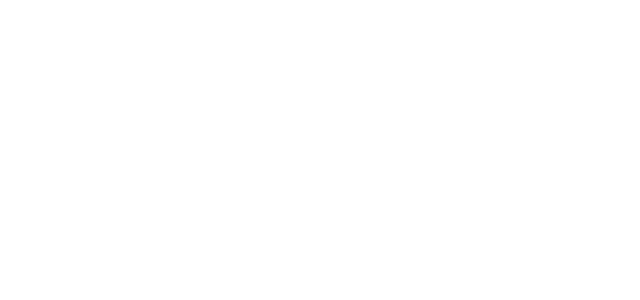
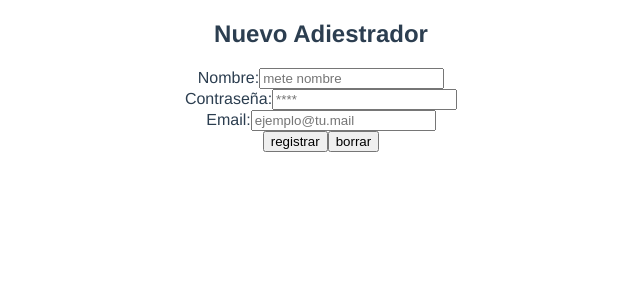
Before and after one commit to PabloSato/FrontDoggin, a Vue app: page /alta-adiestrador in a window 1280 px wide. Before the commit this address had no page. Shown: the top 300 px of the page, without its empty margins (319-959 px from the left). Built offline with nearby package versions, Linux system fonts and the light colour scheme.

Commit message:
formularios de registro

```diff
--- /dev/null
+++ b/src/components/RegForm.vue
@@ -0,0 +1,47 @@
+<template>
+  <h2>Nuevo {{ textH2 }}</h2>
+  <div v-if="errorValida.length > 0">
+    <p v-for="mensaje in errorValida" :key="mensaje">
+      {{ mensaje }}
+    </p>
+  </div>
+  <form @submit.prevent="procesaFormu" id="formulario">
+    <label for="nombre">Nombre:</label>
+    <input
+      type="text"
+      v-model="user.nombre"
+      placeholder="mete nombre"
+      required
+    />
+    <br />
+    <label for="pass">Contraseña:</label>
+    <input type="password" v-model="user.password" placeholder="****" />
+    <br /><label for="email">Email:</label>
+    <input type="mail" v-model="user.email" placeholder="ejemplo@tu.mail" />
+    <br />
+    <input type="submit" value="registrar" />
+    <input type="reset" value="borrar" />
+  </form>
+</template>
+
+<script>
+import { ref } from 'vue';
+export default {
+  props: ['textH2', 'user', 'errorValida'],
+  setup(props, context) {
+    const user = ref(null); //Variable para el usuario
+    const errorValida = ref(null); //Variable para el Error de validacion
+
+    user.value = props.user; //Recogemos los valores que nos vienen
+    errorValida.value = props.errorValida; //Obtenemos los errores
+
+    const procesaFormu = () => {
+      context.emit('formProce', user);
+    };
+
+    return { user, procesaFormu, errorValida };
+  },
+};
+</script>
+
+<style></style>
--- a/src/componsables/createAdiestrador.js
+++ b/src/componsables/createAdiestrador.js
@@ -18,13 +18,10 @@
         headers: { "Content-Type": "application/json" },
         body: JSON.stringify(usuario),
       });
-      if (!data.ok) throw Error("error al insertar usuario");
+      if (!data.ok) {
+        throw Error("error al insertar usuario");
+      } else {
         usuarioId.value = await data.json();
-    } catch (err) {
-      error.value = err.message;
-      console.log(error.value);
-    }
-    if (usuarioId) {
         const adi = {
           userId: usuarioId.value._id,
           nombre: user.nombre,
@@ -47,6 +44,10 @@
         };
         insert();
       }
+    } catch (err) {
+      error.value = err.message;
+      console.log(error.value);
+    }
   };
   return { adiestrador, error, insertAdiestrador };
 };
--- a/src/componsables/createCliente.js
+++ b/src/componsables/createCliente.js
@@ -18,13 +18,10 @@
         headers: { "Content-Type": "application/json" },
         body: JSON.stringify(us),
       });
-      if (!response.ok) throw Error("errorrrr");
+      if (!response.ok) {
+        throw Error("errorrrr");
+      } else {
         usuarioId.value = await response.json();
-    } catch (err) {
-      error.value = err.message;
-      console.log(error.value);
-    }
-    if (usuarioId) {
         const cli = {
           userId: usuarioId.value._id,
           nombre: user.nombre,
@@ -46,6 +43,10 @@
         };
         insert();
       }
+    } catch (err) {
+      error.value = err.message;
+      console.log(error.value);
+    }
   };
 
   return { error, cliente, insertCliente };
--- a/src/componsables/validarUser.js
+++ b/src/componsables/validarUser.js
@@ -1,29 +1,39 @@
 import { ref } from "vue";
 
-const valida = (e) => {
-  console.log("hola");
-  console.log(this);
-  const name = e.target.nombre.value;
+const validarUser = (user) => {
   //Expresiones Regulares
   const emailReg =
     /^(([^<>()\[\]\\.,;:\s@”]+(\.[^<>()\[\]\\.,;:\s@”]+)*)|(“.+”))@((\[[0–9]{1,3}\.[0–9]{1,3}\.[0–9]{1,3}\.[0–9]{1,3}])|(([a-zA-Z\-0–9]+\.)+[a-zA-Z]{2,}))$/;
   const nameReg = /^[A-ZÄËÏÖÜÁÉÍÓÚÂÊÎÔÛÀÈÌÒÙa-zäëïöÜáéíóúâêîôûàèìòù]+/;
   const passReg = /^(?=\w*\d)(?=\w*[A-Z])(?=\w*[a-z])\S{8,16}$/; //La contraseña debe tener al entre 8 y 16 caracteres, al menos un dígito, al menos una minúscula y al menos una mayúscula. Puede tener otros símbolos.
 
-  if (nombre.value.trim() == "" || nameReg.test(nombre)) {
-    return false;
+  const name = user.nombre;
+  const pass = user.password;
+  const mail = user.email;
+
+  var validacion = true;
+  var mensajesValidacion = [];
+  if (name && pass && mail) {
+    if (name.trim() == "" || !nameReg.test(name)) {
+      validacion = false;
+      mensajesValidacion.push("Nombre de formato no permitido");
+    }
+    if (mail.trim() == "" || !emailReg.test(mail)) {
+      validacion = false;
+      mensajesValidacion.push("Email de formato no permitido");
+    }
+    if (pass.trim() == "" || !passReg.test(pass)) {
+      validacion = false;
+      mensajesValidacion.push(
+        "La contraseña debe tener al entre 8 y 16 caracteres, al menos un dígito, al menos una minúscula y al menos una mayúscula"
+      );
+    }
+  } else {
+    validacion = false;
+    mensajesValidacion.push("Debe de rellenar todos los campos del formulario");
   }
-  if (mail.value.trim() == "" || emailReg.test(mail)) {
-    return false;
-  }
-  if (pass.value.trim() == "") {
-    return false;
-  }
-  if (passReg.test(pass)) {
-    errorPass.innerHTML =
-      "La contraseña debe tener al entre 8 y 16 caracteres, al menos un dígito, al menos una minúscula y al menos una mayúscula";
-    return false;
-  }
+
+  return { validacion, mensajesValidacion };
 };
 
-export default valida;
+export default validarUser;
--- a/src/router/index.js
+++ b/src/router/index.js
@@ -1,35 +1,35 @@
-import { createRouter, createWebHistory } from "vue-router";
-import Home from "../views/Home.vue";
-import Elige from "../views/Elige.vue";
-import Login from "../views/Login.vue";
-import FormAd from "../views/FormAdiestrador.vue";
-import FormCli from "../views/FormCliente.vue";
+import { createRouter, createWebHistory } from 'vue-router';
+import Home from '../views/Home.vue';
+import Elige from '../views/Elige.vue';
+import Login from '../views/Login.vue';
+import RegAdiestrador from '../views/RegAdiestrador.vue';
+import RegCliente from '../views/RegCliente.vue';
 
 const routes = [
   {
-    path: "/",
-    name: "home",
+    path: '/',
+    name: 'home',
     component: Home,
   },
   {
-    path: "/elige",
-    name: "elige",
+    path: '/elige',
+    name: 'elige',
     component: Elige,
   },
   {
-    path: "/login",
-    name: "login",
+    path: '/login',
+    name: 'login',
     component: Login,
   },
   {
-    path: "/form-ad",
-    name: "form-ad",
-    component: FormAd,
+    path: '/alta-adiestrador',
+    name: 'alta-ad',
+    component: RegAdiestrador,
   },
   {
-    path: "/form-cli",
-    name: "form-cli",
-    component: FormCli,
+    path: '/alta-cliente',
+    name: 'alta-cliente',
+    component: RegCliente,
   },
 ];
 
--- a/src/views/Elige.vue
+++ b/src/views/Elige.vue
@@ -1,8 +1,8 @@
 <template>
   <h2>Registrarse</h2>
-  <router-link to="/form-ad">¿Eres Adiestrador?</router-link>
+  <router-link to="/alta-adiestrador">¿Eres Adiestrador?</router-link>
   <br />
-  <router-link to="/form-cli">¿Eres Cliente?</router-link>
+  <router-link to="/alta-cliente">¿Eres Cliente?</router-link>
 </template>
 
 <script>
--- /dev/null
+++ b/src/views/RegAdiestrador.vue
@@ -0,0 +1,47 @@
+<template>
+  <RegForm
+    :user="user"
+    :errorValida="errorValida"
+    textH2="Adiestrador"
+    @formProce="procForm(user)"
+  />
+</template>
+
+<script>
+import { ref } from 'vue';
+import RegForm from '../components/RegForm.vue';
+import validarUser from '../componsables/validarUser';
+import createAdiestrador from '../componsables/createAdiestrador';
+export default {
+  components: { RegForm },
+  setup() {
+    //Recogemos los campos del User
+    const user = ref({
+      email: null,
+      password: null,
+      nombre: null,
+    });
+    //Variable que nos recogerá los errores de validación
+    const errorValida = ref([null]); //Guardamos los errores de validacion
+    const errorInsert = ref(null); // guardmos los errores de insert
+    //Función que procesa el formulario
+    const procForm = async () => {
+      const { validacion, mensajesValidacion } = validarUser(user.value);
+      errorValida.value = mensajesValidacion; //Si hay algun error en validación, guardamos su mensaje
+      //Si la validación ha sido correcta, insertamos
+      if (validacion) {
+        const { adiestrador, error, insertAdiestrador } = createAdiestrador(
+          user.value
+        );
+        //Llamams a la función que inserta el Usuario/Adiestrador
+        insertAdiestrador();
+        //redireccionamos ?¿?¿?¿
+      }
+    };
+
+    return { user, procForm, errorValida };
+  },
+};
+</script>
+
+<style></style>
--- /dev/null
+++ b/src/views/RegCliente.vue
@@ -0,0 +1,45 @@
+<template>
+  <RegForm
+    :user="user"
+    :errorValida="errorValida"
+    textH2="Cliente"
+    @formProce="procForm(user)"
+  />
+</template>
+
+<script>
+import { ref } from 'vue';
+import RegForm from '../components/RegForm.vue';
+import validarUser from '../componsables/validarUser';
+import createCliente from '../componsables/createCliente';
+export default {
+  components: { RegForm },
+  setup() {
+    //Recogemos los campos del User
+    const user = ref({
+      email: null,
+      password: null,
+      nombre: null,
+    });
+    //Variable que nos recogerá los errores de validación
+    const errorValida = ref([null]); //Guardamos los errores de validacion
+    const errorInsert = ref(null); // guardmos los errores de insert
+    //Función que procesa el formulario
+    const procForm = async () => {
+      const { validacion, mensajesValidacion } = validarUser(user.value);
+      errorValida.value = mensajesValidacion; //Si hay algun error en validación, guardamos su mensaje
+      //Si la validación ha sido correcta, insertamos
+      if (validacion) {
+        const { cliente, error, insertCliente } = createCliente(user.value);
+        //Llamams a la función que inserta el Usuario/Adiestrador
+        insertCliente();
+        //redireccionamos ?¿?¿?¿
+      }
+    };
+
+    return { user, procForm, errorValida };
+  },
+};
+</script>
+
+<style></style>
```
Also changed, not shown: src/views/FormAdiestrador.vue (+40 -5 lines), 1 other file (tests, documents, lock files or other folders). Lines whose indentation alone changed are shown as unchanged.
